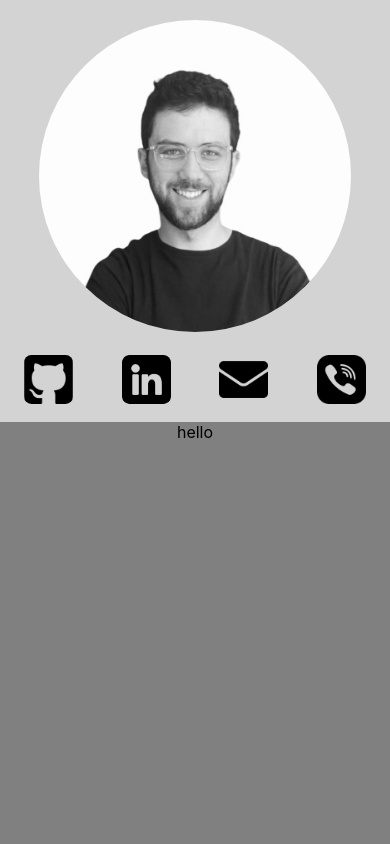
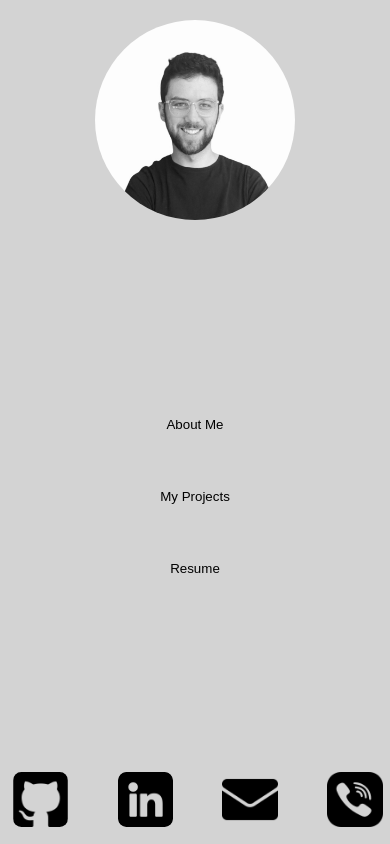
Before and after one commit to escohen115/escohen115.github.io, a React (Create React App) app: page / in a window 390 px wide. Built offline with nearby package versions, Linux system fonts and the light colour scheme.

Commit message:
mobile format

```diff
--- a/src/App.css
+++ b/src/App.css
@@ -1,3 +1,13 @@
+.App {
+  text-align: center;
+  position: fixed;
+  top: 0;
+  left: 0;
+  bottom: 0;
+  right: 0;
+  overflow: auto;
+}
+
 .grid{
   display: flex;
   height: 100%;
@@ -7,228 +17,105 @@
 
 .left{
   background-color: lightgrey;
-  height: 50%;
+  height: 100%;
   width: 100%;
   color: white;
-
-
+  /* box-sizing: content-box; */
+  display: flex;
+  justify-content: space-between;
+  /* margin-bottom: 10px; */
+  flex-direction: column;
+  /* padding:5px; */
+  /* margin: 5px; */
 }
 
 .right{
   background-color: grey;
-  height: 50%;
+  height: 100%;
   width: 100%;
 
 
 }
 
+
 @media (min-width: 600px) {
   .left {
     width: 50%;
+    height: 50%;
   }
   .right{
-    width: 50%
+    width: 50%;
+    height: 50%;
   }
   .grid{
     margin: 5%;
+  }
+  .links{
+  /* margin-bottom: 5%;     */
+
   }
 }
 
 
 
+.socialLink{
+  width: 15%;
 
+}
 
+.imagelink {
+  border-radius: 15%;
+  width: 100%;
+  margin:5%;
+  max-height: 100px;
 
+}
 
+.picDiv{
+  flex-grow: 1;
+}
+.menu{
+  flex-grow:1;
+  justify-content: space-between;
+  display: flex;
+  flex-direction: column;
+}
 
+.linkDiv{
+  display: flex;
+  flex-grow: 1;
+  justify-content: center;
 
+}
 
+.links {
+  /* flex-grow: 1; */
+  display: flex;
+  justify-content: space-between;
+  align-items: flex-end;
+  padding-bottom: 10px;
+  margin-left: 10px;
+  margin-right: 10px;
+}
 
+.profilePic {
+  border-radius: 50%;
+  /* max-height:300px; */
+  /* min-height:100px; */
+  min-width:200px;
+  max-width: 40%;
+  /* max-height:100%; */
 
-
-
-
-
-
-
-
-
-.App {
-  text-align: center;
-  /* display: flex; */
-  /* flex-direction: row; */
-  /* background-color: #61dafb; */
-  /* height: 100%; */
-
-  /* padding: 5px; */
-  /* align-items: flex-start; */
-  position: fixed;
-    top: 0;
-    left: 0;
-    bottom: 0;
-    right: 0;
-    overflow: auto;
-    /* color:#EBF7E3; */
-
-
+  margin-top: 5%;
+  margin-left:5%;
+  margin-right:5%;
 
 
 }
 
-.mainContent {
-  /* margin-top: 2%; */
-  /* height: 300%; */
-  display: flex;
-  justify-content: space-evenly;
-  /* background-color: #EBF7E3; */
-  /* margin:1%; */
-  padding: 2%;
-  /* height: 100%; */
-  /* width: 100%; */
+.button{
 
+  flex-grow: 1;
+  background-color: lightgrey;
+  border: 0;
 }
-.Header {
-  /* border-style: solid; */
-  /* border-width: 2px; */
-  border-radius: 4px;
-  background-color: black;
-  width: 100%;
-  height: 15%;
-  margin: auto;
-  /* margin-bottom: 2%; */
-  box-shadow: 0 4px 8px 0 rgba(0, 0, 0, 0.2), 0 6px 20px 0 rgba(0, 0, 0, 0.19);
-  /* background-position: bottom center; */
-  /* background-repeat: no-repeat; */
-  overflow: hidden;
-  /* display: flex;
-    justify-content: center;
-    align-items: center; */
-
-
-}
-.sidePanel {
-  /* border-style: solid; */
-  /* border-width: 2px; */
-  border-radius: 4px;
-  background-color:#f2f2f2;
-  max-width: 20%;
-  height: 50%;
-  position: sticky;
-  top: 10%;
-  float: left;
-  min-width: 80px;
-  margin-bottom: 10px;
-  padding: 10px;
-  /* margin-right:2%; */
-  /* padding:1%; */
-  box-shadow: 0 4px 8px 0 rgba(0, 0, 0, 0.2), 0 6px 20px 0 rgba(0, 0, 0, 0.19);
-
-}
-
-.links{
-  display: flex;
-  justify-content: center;
-}
-
-
-.imagelink{
-  width:50%;
-  border-radius: 15%;
-
-}
-
-
-.subsection {
-  /* border-style: solid; */
-  /* border-width: 2px; */
-  /* border-radius: 4px; */
-  /* background-color: lightgray; */
-  /* width: 75%; */
-  /* padding: 5px; */
-  /* margin: 1%; */
-  /* margin: auto; */
-  /* margin-left:50px; */
-  /* overflow: auto; */
-  width: 70%;
-  /* min-width:70px; */
-  /* max-width: 70%; */
-  /* max-width:100%; */
-  height: 100%;
-  /* position: relative; */
-  /* margin-left: 15%; */
-  /* margin: auto; */
-  /* margin-bottom: 2%; */
-  /* width: 80%; */
-  /* flex: 50%; */
-  display:flex;
-  flex-direction: column;
-  justify-content: center;
-
-}
-
-
-.card {
-  padding:40px;
-  border-radius: 4px;
-  background-color:#f2f2f2;
-  margin-bottom: 10px;
-  box-shadow: 0 4px 8px 0 rgba(0, 0, 0, 0.2), 0 6px 20px 0 rgba(0, 0, 0, 0.19);
-
-
-  /* border:  */
-}
-
-
-.profilePic{
-  /* margin: auto; */
-  width: 80%;
-  border-radius: 50%;
-  margin-top:5%;
-  margin-bottom:5%;
-}
-
-.yosemite{
-  /* object-fit: cover; */
-  /* object-position: bottom; */
-  /* flex-shrink: 0;
-
-  min-width: 100%;
-  min-height: 100% */
-  /* width: 100%; */
-
-
-}
-
-.columns{
-  text-align: left;
-}
-
-.projectLinks{
-  /* width: 60%; */
-  display: flex;
-  justify-content: space-evenly;
-
-}
-
-.video-responsive{
-  max-width: 80%;
-}
-
-.topPanel {
-  /* border-style: solid; */
-  /* border-width: 2px; */
-  border-radius: 4px;
-  background-color: #f2f2f2;
-  max-width: 30%;
-  height: 70%;
-  /* position: sticky; */
-  /* top: 2%; */
-  float: right;
-  min-width: 80px;
-  margin-bottom: 10px;
-  padding: 20px;
-  /* margin-right:2%; */
-  /* padding:1%; */
-  box-shadow: 0 4px 8px 0 rgba(0, 0, 0, 0.2), 0 6px 20px 0 rgba(0, 0, 0, 0.19);
-
-}
--- a/src/App.js
+++ b/src/App.js
@@ -6,6 +6,7 @@ import Header from './components/Header';
 import Skills from './components/Skills';
 import Projects from './components/Projects';
 import Resume from './components/Resume';
+import SocialLinks from './components/SocialLinks';
 
 function App() {
   return (
@@ -21,9 +22,8 @@ function App() {
         <Resume/> */}
 
       <div className="grid">
-         <div className="left">
           <SidePanel/>
-        </div>
+          {/* <SocialLinks/> */}
          <div className="right">
           hello
         </div>
--- a/src/components/AboutMe.js
+++ b/src/components/AboutMe.js
@@ -8,7 +8,7 @@ import phone from "../images/viber.png"
 function AboutMe(){
     return (
     <div className = "card" style={{textAlign:"left"}} >
-        <div className = "topPanel" >
+        <div className = "topPanel">
         <img src={headshot} alt="headshot" className ="profilePic"/>
         <div className = "links">
             <a target="_blank" href = "https://github.com/escohen115" rel="noreferrer" > <img className = "imagelink" src={github} alt="github" /></a>
--- a/src/components/SidePanel.js
+++ b/src/components/SidePanel.js
@@ -6,14 +6,28 @@ import phone from "../images/viber.png"
 
 function SidePanel(){
     return (
-    <div className = "left" >
-        <img src={headshot} alt="headshot" className ="profilePic"/>
-        <div className = "links">
-            <a target="_blank" href = "https://github.com/escohen115" rel="noreferrer" > <img className = "imagelink" src={github} alt="github" /></a>
-            <a className = "link" target="_blank" href = "https://www.linkedin.com/in/simon-cohen-575413102/" rel="noreferrer" > <img className = "imagelink"src={linkedin} alt="linkedin" /></a>
-            <a href = "mailto: escohen115@gmail.com"> <img className="imagelink" alt="email" src={email} /> </a>
-            <a href = "tel:404-655-8982"> <img className="imagelink" alt="email" src={phone} /> </a>
+    <div className="left">
+        <div className="picDiv">
+            <img src={headshot} alt="headshot" className ="profilePic"/>
         </div>
+
+        <div className = "menu">
+
+                <button className="button"><a>About Me</a></button>
+                <button className="button"><a>My Projects</a></button>
+                <button className="button"><a>Resume</a></button>
+
+        </div>
+
+        <div className="linkDiv">
+            <div className = "links">
+                <a className = "socialLink" target="_blank" href = "https://github.com/escohen115" rel="noreferrer" > <img className = "imagelink" src={github} alt="github" /></a>
+                <a className = "socialLink" target="_blank" href = "https://www.linkedin.com/in/simon-cohen-575413102/" rel="noreferrer" > <img className = "imagelink"src={linkedin} alt="linkedin" /></a>
+                <a className = "socialLink" href = "mailto: escohen115@gmail.com"> <img className="imagelink" alt="email" src={email} /> </a>
+                <a className = "socialLink" href = "tel:404-655-8982"> <img className="imagelink" alt="email" src={phone} /> </a>
+            </div>
+        </div>
+
 
     </div>)
 }
--- /dev/null
+++ b/src/components/SocialLinks.js
@@ -0,0 +1,20 @@
+import linkedin from "../images/linkedin.png"
+import github from "../images/github-logo-silhouette-in-a-square.png"
+import email from "../images/email.png"
+import phone from "../images/viber.png"
+
+
+
+
+function SocialLinks (){
+    return(
+        <div className = "links">
+            <a className = "socialLink" target="_blank" href = "https://github.com/escohen115" rel="noreferrer" > <img className = "imagelink" src={github} alt="github" /></a>
+            <a className = "socialLink" target="_blank" href = "https://www.linkedin.com/in/simon-cohen-575413102/" rel="noreferrer" > <img className = "imagelink"src={linkedin} alt="linkedin" /></a>
+            <a className = "socialLink" href = "mailto: escohen115@gmail.com"> <img className="imagelink" alt="email" src={email} /> </a>
+            <a className = "socialLink" href = "tel:404-655-8982"> <img className="imagelink" alt="email" src={phone} /> </a>
+        </div>
+    )
+}
+
+export default SocialLinks
```
